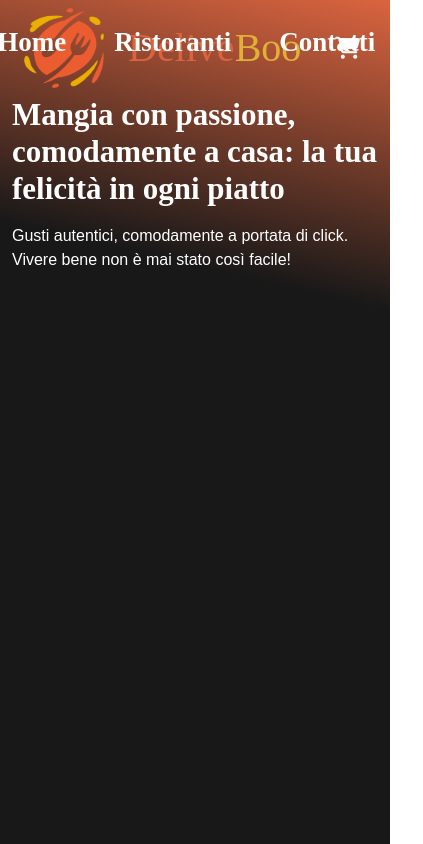
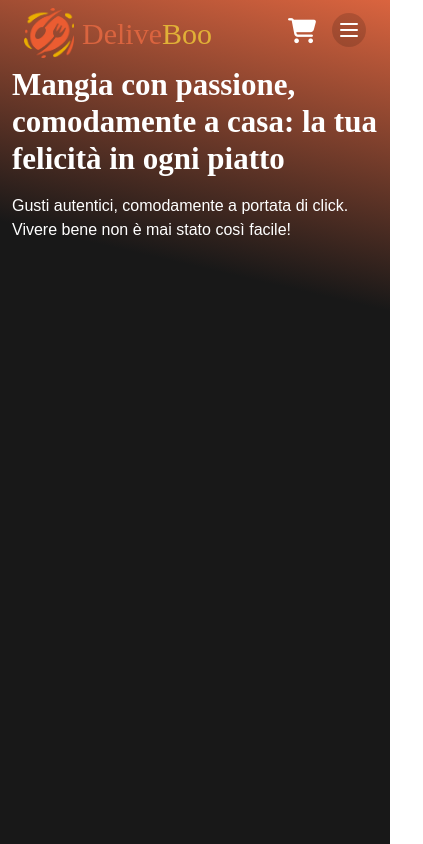
Before and after one commit to xJustFox/vite-deliveboo, a Vue app: page / in a window 390 px wide. Shown: the whole page, 423 px wide, since content can reach past the window. Built offline with nearby package versions, Linux system fonts and the light colour scheme; a web font is replaced by a local one.

Commit message:
[Upgrade] Modificato stile Header

```diff
--- a/src/components/AppHeader.vue
+++ b/src/components/AppHeader.vue
@@ -6,79 +6,352 @@ export default {
     name: 'AppHeader',
     data() {
         return {
-            store
+            store,
+            flagActive: 0,
+            navLinks: [
+                {
+                    name: 'home',
+                    label: 'Home'
+                },
+                {
+                    name: 'restaurants',
+                    label: 'Ristoranti'
+                },
+                {
+                    name: 'contacts',
+                    label: 'Contatti'
+                }
+            ]
         }
     },
+    methods:{
+        getActiveLink(index){
+            this.flagActive = index
+        }
+    }
 }
 </script>
-<template lang="">
+<template>
     <header>
-        <div class="container-fluid px-4 py-2">
-            <div class="row">
-                <div class="col-3">
+        <div class="container-fluid px-4 py-2 d-flex justify-content-between">
+
+            <!-- Logo -->
             <div class="d-flex align-items-center super-ocean">
-                        <div>
-                            <img class="logo_deliveboo" src="/public/img/Logo.png" alt="">
+                <a href="/">
+                    <img class="logo_deliveboo me-2" src="../../public/img/Logo.png" alt="">
+                </a>
+                <a class="text-decoration-none text-orange" href="/">{{ 'Delive' }}</a>
+                <a class="text-decoration-none text-gold" href="/">{{ 'Boo' }}</a>
             </div>
-                        <div class="ms-4">
-                            <span class="text-orange">Delive</span>
-                            <span class="text-gold">Boo</span>
-                        </div>
-                    </div>
-                </div>
-                <div class="col-7 d-flex justify-content-center align-items-center">
-                    <ul class="list-unstyled d-flex align-items-center mt-1">
-                        <li class="pe-5 fw-bold super-ocean" v-for="item, index in store.menuItems" :key="index">
-                            <router-link :to="{ name: item.name }">{{ item.label }}</router-link>
+
+            <!-- Center Links -->
+            <div class="d-none d-md-block">
+                <ul class="d-flex align-items-center list-unstyled h-100">
+                    <!-- Home Link -->
+                    <li class="px-2" v-for="link, index in navLinks">
+                        <router-link :class="this.flagActive == index ? 'active-link' : ''" class="my-nav-link super-ocean" :to="{ name: link.name }" @click="getActiveLink(index)">{{ link.label }}</router-link>
                     </li>
                 </ul>
             </div>
-                <div class="col-2 d-flex justify-content-center align-items-center">
-                    <i class="fa-solid fa-cart-shopping"></i>
+
+            <!-- Right Menu -->
+            <div class="d-flex align-items-center">
+                <a class="shopping-cart" href="">
+                    <i class="fa-solid fa-cart-shopping fs-xl"></i>
+                </a>
+
+                <ul class="d-flex align-items-center list-unstyled m-0 ps-3">
+                    <!-- Authentication Links -->
+                    <li class="d-md-none">
+                      <label class="popup">
+                        <input type="checkbox">
+                        <div class="burger" tabindex="0">
+                          <span></span>
+                          <span></span>
+                          <span></span>
                         </div>
+                        <nav class="popup-window">
+                          <ul>
+                            <li class="px-2" v-for="link, index in navLinks">
+                                <router-link :class="this.flagActive == index ? 'active-link' : ''" class="my-nav-link super-ocean" :to="{ name: link.name }" @click="getActiveLink(index)">{{ link.label }}</router-link>
+                            </li>
+                          </ul>
+                        </nav>
+                      </label>
+                    </li>
+                  </ul>
             </div>
         </div>
     </header>
 </template>
+
 <style lang="scss" scoped>
-    header{
-        background-color: transparent;
+header {
+    background: transparent;
 
     .logo_deliveboo {
-            width: 80px;
-            height: 80px;
+        width: 50px;
+        height: 50px;
+    }
+
+    .bg-darkgray {
+        background-image: linear-gradient(13deg, #181818, #181818, #181818, #DA643F);
     }
 
     .text-orange {
         color: #DA643F;
-            font-size: 40px;
+        font-size: 30px;
     }
 
     .text-gold {
         color: #E1B137;
-            font-size: 40px;
+        font-size: 30px;
     }
 
-        ul {
-            a{
+    .my-nav-link {
+        font-size: 23px;
+        padding-right: 10px;
+        color: white;
         text-decoration: none;
-                color: #fff;
-                font-size: 27px;
 
-                &:hover{
+        &:hover {
             color: #DA643F;
         }
     }
+
+    .shopping-cart{
+        text-decoration: none;
+        color: white;
+        i{
+            font-size: 25px
+        }
     }
 
-        i {
-            color: #fff;
-            font-size: 22px;
+    .active-link {
+        color: #DA643F;
+    }
 
-            &:hover{
-                color: #DA643F;
+
+    // HAMBURGER-BUTTON
+
+  .popup {
+    --burger-line-width: 1.125em;
+    --burger-line-height: 0.125em;
+    --burger-offset: 0.625em;
+    --burger-bg: rgba(0, 0, 0, .15);
+    --burger-color: #fff;
+    --burger-line-border-radius: 0.1875em;
+    --burger-diameter: 2.125em;
+    --burger-btn-border-radius: calc(var(--burger-diameter) / 2);
+    --burger-line-transition: .3s;
+    --burger-transition: all .1s ease-in-out;
+    --burger-hover-scale: 1.1;
+    --burger-active-scale: .95;
+    --burger-enable-outline-color: var(--burger-bg);
+    --burger-enable-outline-width: 0.125em;
+    --burger-enable-outline-offset: var(--burger-enable-outline-width);
+    /* nav */
+    --nav-padding-x: 0.25em;
+    --nav-padding-y: 0.625em;
+    --nav-border-radius: 0.375em;
+    --nav-border-color: #ccc;
+    --nav-border-width: 0.0625em;
+    --nav-shadow-color: rgba(0, 0, 0, .2);
+    --nav-shadow-width: 0 1px 5px;
+    --nav-bg: #eee;
+    --nav-font-family: Menlo, Roboto Mono, monospace;
+    --nav-default-scale: .8;
+    --nav-active-scale: 1;
+    --nav-position-left: 0;
+    --nav-position-right: unset;
+    /* title */
+    --nav-title-size: 0.625em;
+    --nav-title-color: #777;
+    --nav-title-padding-x: 1rem;
+    --nav-title-padding-y: 0.25em;
+    /* nav button */
+    --nav-button-padding-x: 1rem;
+    --nav-button-padding-y: 0.375em;
+    --nav-button-border-radius: 0.375em;
+    --nav-button-font-size: 12px;
+    --nav-button-hover-bg: #DA643F;
+    --nav-button-hover-text-color: #fff;
+    --nav-button-distance: 0.875em;
+    /* underline */
+    --underline-border-width: 0.0625em;
+    --underline-border-color: #ccc;
+    --underline-margin-y: 0.3125em;
+    z-index: 999;
+  }
+
+
+  nav.popup-window {
+    font-family: 'Audiowide', system-ui;
+  }
+
+  .popup {
+    display: inline-block;
+    text-rendering: optimizeLegibility;
+    position: relative;
+  }
+
+  .popup input {
+    display: none;
+  }
+
+  .burger {
+    display: flex;
+    position: relative;
+    align-items: center;
+    justify-content: center;
+    background: var(--burger-bg);
+    width: var(--burger-diameter);
+    height: var(--burger-diameter);
+    border-radius: var(--burger-btn-border-radius);
+    border: none;
     cursor: pointer;
+    overflow: hidden;
+    transition: var(--burger-transition);
+    outline: var(--burger-enable-outline-width) solid transparent;
+    outline-offset: 0;
   }
+
+  .burger span {
+    height: var(--burger-line-height);
+    width: var(--burger-line-width);
+    background: var(--burger-color);
+    border-radius: var(--burger-line-border-radius);
+    position: absolute;
+    transition: var(--burger-line-transition);
   }
+
+  .burger span:nth-child(1) {
+    top: var(--burger-offset);
+  }
+
+  .burger span:nth-child(2) {
+    bottom: var(--burger-offset);
+  }
+
+  .burger span:nth-child(3) {
+    top: 50%;
+    transform: translateY(-50%);
+  }
+
+  .popup-window {
+    transform: scale(var(--nav-default-scale));
+    visibility: hidden;
+    opacity: 0;
+    position: absolute;
+    padding: var(--nav-padding-y) var(--nav-padding-x);
+    background: rgb(0 0 0 / 85%);
+    font-family: var(--nav-font-family);
+    color: var(--nav-text-color);
+    border-radius: var(--nav-border-radius);
+    box-shadow: var(--nav-shadow-width) var(--nav-shadow-color);
+    border: var(--nav-border-width) solid #343a40;
+    top: calc(var(--burger-diameter) + var(--burger-enable-outline-width) + var(--burger-enable-outline-offset));
+    left: -75px;
+    right: var(--nav-position-right);
+    transition: var(--burger-transition);
+  }
+
+  .popup-window legend {
+    padding: var(--nav-title-padding-y) var(--nav-title-padding-x);
+    margin: 0;
+    color: var(--nav-title-color);
+    font-size: var(--nav-title-size);
+    text-transform: uppercase;
+  }
+
+  .popup-window ul {
+    margin: 0;
+    padding: 0;
+    list-style-type: none;
+  }
+
+  .popup-window ul button {
+    outline: none;
+    width: 100%;
+    border: none;
+    background: none;
+    display: flex;
+    align-items: center;
+    color: var(--burger-color);
+    font-size: var(--nav-button-font-size);
+    padding: var(--nav-button-padding-y) var(--nav-button-padding-x);
+    white-space: nowrap;
+    border-radius: var(--nav-button-border-radius);
+    cursor: pointer;
+    column-gap: var(--nav-button-distance);
+    font-size: 16px;
+  }
+
+  .popup-window ul li:nth-child(1) svg,
+  .popup-window ul li:nth-child(2) svg {
+    color: cornflowerblue;
+  }
+
+  .popup-window ul li:nth-child(4) svg,
+  .popup-window ul li:nth-child(5) svg {
+    color: rgb(153, 153, 153);
+  }
+
+  .popup-window ul li:nth-child(7) svg {
+    color: red;
+  }
+
+  .popup-window hr {
+    margin: var(--underline-margin-y) 0;
+    border: none;
+    border-bottom: var(--underline-border-width) solid var(--underline-border-color);
+  }
+
+  /* actions */
+
+  .popup-window ul button:hover,
+  .popup-window ul button:focus-visible,
+  .popup-window ul button:hover svg,
+  .popup-window ul button:focus-visible svg {
+    color: var(--nav-button-hover-text-color);
+    background: var(--nav-button-hover-bg);
+  }
+
+  .burger:hover {
+    transform: scale(var(--burger-hover-scale));
+  }
+
+  .burger:active {
+    transform: scale(var(--burger-active-scale));
+  }
+
+  .burger:focus:not(:hover) {
+    outline-color: var(--burger-enable-outline-color);
+    outline-offset: var(--burger-enable-outline-offset);
+  }
+
+  .popup input:checked+.burger span:nth-child(1) {
+    top: 50%;
+    transform: translateY(-50%) rotate(45deg);
+  }
+
+  .popup input:checked+.burger span:nth-child(2) {
+    bottom: 50%;
+    transform: translateY(50%) rotate(-45deg);
+  }
+
+  .popup input:checked+.burger span:nth-child(3) {
+    transform: translateX(calc(var(--burger-diameter) * -1 - var(--burger-line-width)));
+  }
+
+  .popup input:checked~nav {
+    transform: scale(var(--nav-active-scale));
+    visibility: visible;
+    opacity: 1;
+    z-index: 999;
+  }
+
+  // END HAMBURGER-BUTTON
+
 }
 </style>
--- a/src/store.js
+++ b/src/store.js
@@ -2,18 +2,4 @@ import { reactive } from "vue";
 
 export const store = reactive({
     baseUrl: 'http://127.0.0.1:8000',
-    menuItems : [
-        {
-            name: 'home',
-            label: 'Home'
-        },
-        {
-            name: 'restaurants',
-            label: 'Ristoranti'
-        },
-        {
-            name: 'contacts',
-            label: 'Contatti'
-        }
-    ]
 })
```
Lines whose indentation alone changed are shown as unchanged.
